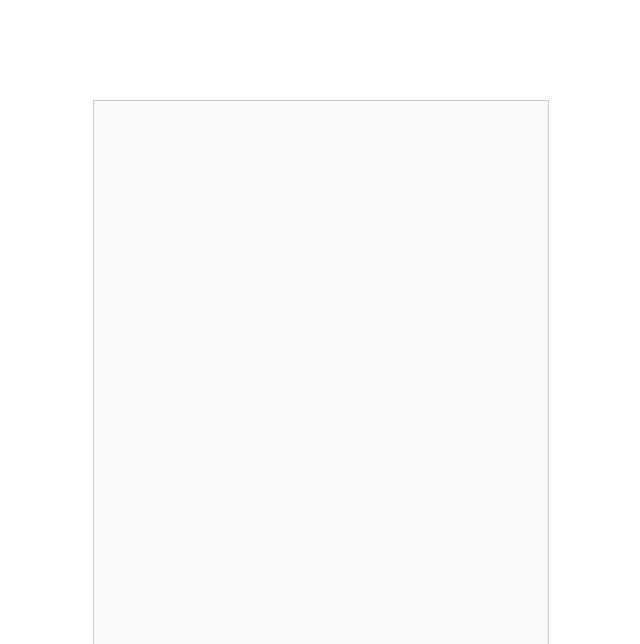
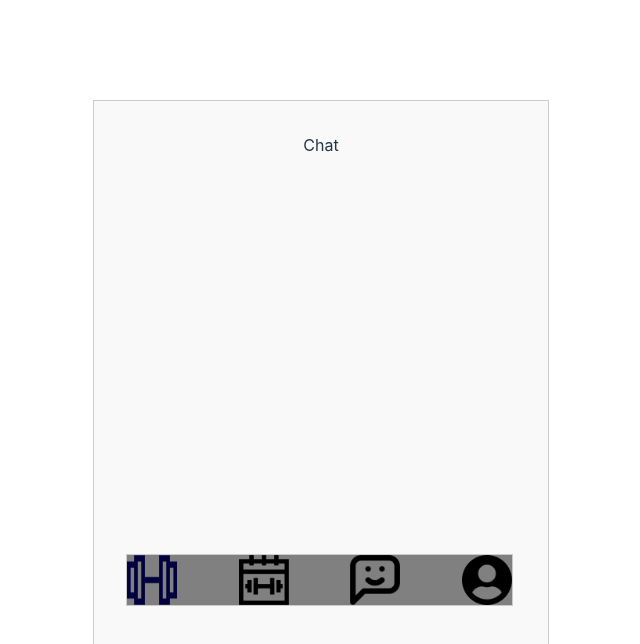
Before and after one commit to avachoi/fit_mate, a React (Vite) app in the folder frontend/: page /chat in a window 1280 px wide. Before the commit this address had no page. Shown: the top 644 px of the page, without its empty margins (107-747 px from the left). Built offline with nearby package versions, Linux system fonts and the light colour scheme.

Commit message:
before adding useeffect for rendering plan

```diff
--- a/frontend/src/App.jsx
+++ b/frontend/src/App.jsx
@@ -7,6 +7,7 @@ import SignUpPage from "./pages/SignUpPage";
 import WelcomePage from "./pages/WelcomePage";
 import WorkoutPage from "./pages/WorkoutPage";
 import ProfilePage from "./pages/ProfilePage";
+import ChatPage from "./pages/ChatPage";
 import "./App.css";
 
 function App() {
@@ -18,6 +19,7 @@ function App() {
 				<Route path="/signup" element={<SignUpPage />} />
 				<Route path="/workout-plan-generator" element={<WorkoutPage />} />
 				<Route path="/profile" element={<ProfilePage />} />
+				<Route path="/chat" element={<ChatPage />} />
 			</Routes>
 		</div>
 	);
--- a/frontend/src/components/Chat.jsx
+++ b/frontend/src/components/Chat.jsx
@@ -0,0 +1,5 @@
+import React from "react";
+
+export default function Chat() {
+	return <div>Chat</div>;
+}
--- a/frontend/src/components/Nav.jsx
+++ b/frontend/src/components/Nav.jsx
@@ -10,9 +10,9 @@ export default function Nav() {
 			<Link to="/workout-plan-generator">
 				<img src="plans.png" className="navIcon"></img>
 			</Link>
-			<a>
+			<Link to="/chat">
 				<img src="chatbot.png" className="navIcon"></img>
-			</a>
+			</Link>
 			<Link to="/profile">
 				<img src="user.png" className="navIcon"></img>
 			</Link>
--- /dev/null
+++ b/frontend/src/pages/ChatPage.jsx
@@ -0,0 +1,12 @@
+import React from "react";
+import Chat from "../components/Chat";
+import Nav from "../components/Nav";
+
+export default function ChatPage() {
+	return (
+		<div>
+			<Chat />
+			<Nav />
+		</div>
+	);
+}
--- a/frontend/src/pages/ProfilePage.jsx
+++ b/frontend/src/pages/ProfilePage.jsx
@@ -41,6 +41,7 @@ export default function Profile() {
 					<p>****</p>
 				</div>
 			</div>
+			<button>Log out</button>
 			<Nav />
 		</div>
 	);
```
Also changed, not shown: 1 other file (tests, documents, lock files or other folders).
